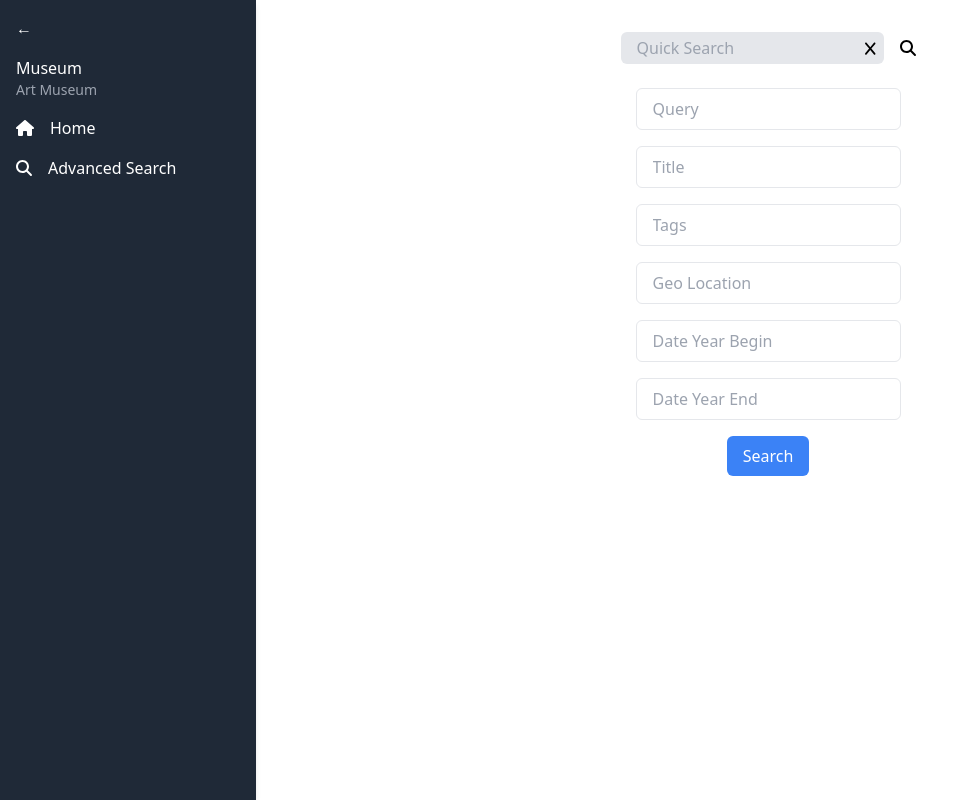
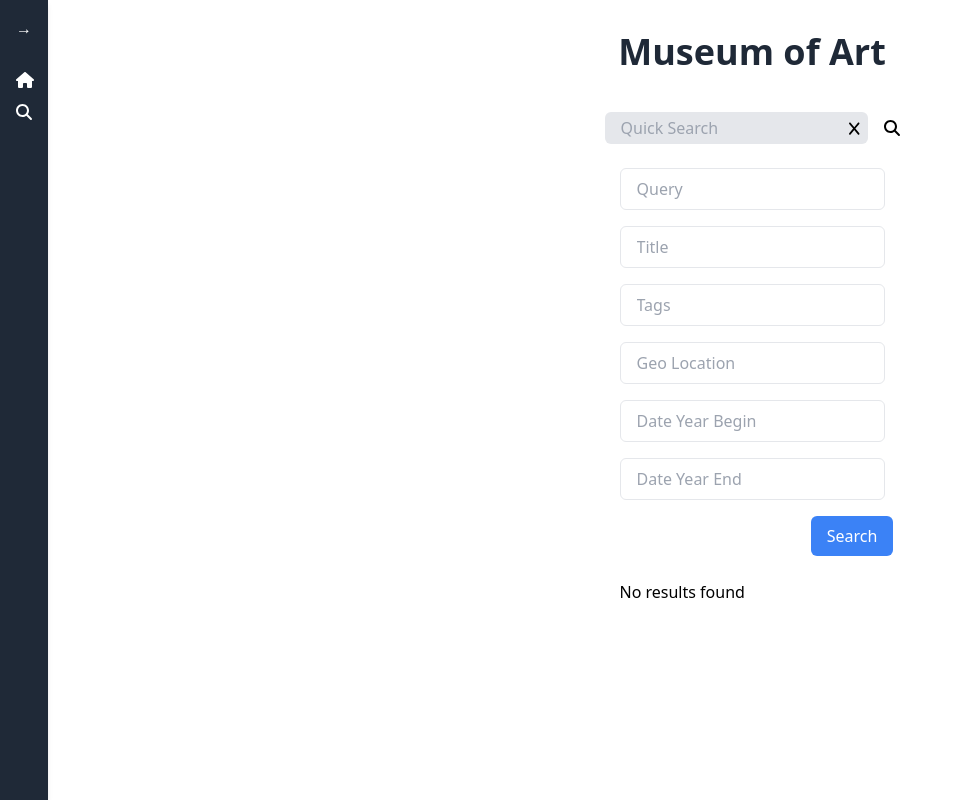
Before and after one commit to Niromash/2PROJ-2WEBD, a React (Vite) app: page /advanced-search in a window 1280 px wide. Shown: the whole page, without its empty margins (0-963 px from the left). Built offline with nearby package versions, Linux system fonts and the light colour scheme.

Commit message:
final push

```diff
--- a/package.json
+++ b/package.json
@@ -4,7 +4,7 @@
   "version": "0.0.0",
   "type": "module",
   "scripts": {
-    "dev": "vite",
+    "dev": "vite --host",
     "build": "tsc && vite build",
     "lint": "eslint . --ext ts,tsx --report-unused-disable-directives --max-warnings 0",
     "preview": "vite preview"
--- /dev/null
+++ b/src/assets/searchForm.css
@@ -0,0 +1,18 @@
+.move-right {
+    transform: translateX(100px);
+    transition: transform 0.2s ease;
+}
+.move-left {
+    transform: translateX(-100px);
+    transition: transform 0.2s ease;
+}
+.shake {
+    animation: shake 0.5s;
+}
+@keyframes shake {
+    0% { transform: translateX(0); }
+    25% { transform: translateX(-5px); }
+    50% { transform: translateX(5px); }
+    75% { transform: translateX(-5px); }
+    100% { transform: translateX(0); }
+}
--- a/src/components/ObjectDetail.tsx
+++ b/src/components/ObjectDetail.tsx
@@ -6,17 +6,23 @@ interface ObjectDetailProps {
     image: string;
     artistDisplayBio: string;
     dimensions: string;
+    additionalImages: string[];
 }
 
-const ObjectDetail: React.FC<ObjectDetailProps> = ({name, title, image, artistDisplayBio, dimensions}) => {
+const ObjectDetail: React.FC<ObjectDetailProps> = ({name, title, image, artistDisplayBio, dimensions, additionalImages}) => {
     return (
-        <div className="min-h-screen w-full flex flex-col items-center justify-center bg-gray-100 p-20">
+        <div className="min-h-screen w-full flex flex-col items-center justify-center p-20">
             <img className="w-80 object-cover rounded-lg mb-4 mx-auto" src={image} alt={title}/>
             <div className="text-center">
                 <h1 className="text-3xl font-bold text-gray-800 mb-4">{title}</h1>
                 <p className="text-lg text-gray-700 mb-4"><strong>Artist:</strong> {name}</p>
                 <p className="text-lg text-gray-700 mb-4"><strong>Artist Bio:</strong> {artistDisplayBio}</p>
                 <p className="text-lg text-gray-700 mb-4"><strong>Dimensions:</strong> {dimensions}</p>
+                <div className="flex justify-center">
+                    {additionalImages.map((img, index) => (
+                        <img key={index} className="w-32 object-cover rounded-lg mx-2" src={img} alt={title}/>
+                    ))}
+                </div>
             </div>
         </div>
     );
--- a/src/components/Sidebar.tsx
+++ b/src/components/Sidebar.tsx
@@ -1,11 +1,11 @@
-import React, {useState} from 'react';
-import {FontAwesomeIcon} from "@fortawesome/react-fontawesome";
-import {faHome, faMagnifyingGlass} from "@fortawesome/free-solid-svg-icons";
-import {Link} from "react-router-dom";
-import {IconProp} from "@fortawesome/fontawesome-svg-core";
+import React, { useState } from 'react';
+import { FontAwesomeIcon } from "@fortawesome/react-fontawesome";
+import { faHome, faMagnifyingGlass } from "@fortawesome/free-solid-svg-icons";
+import { Link } from "react-router-dom";
+import { IconProp } from "@fortawesome/fontawesome-svg-core";
 
 const Sidebar: React.FC = () => {
-    const [isCollapsed, setIsCollapsed] = useState(false);
+    const [isCollapsed, setIsCollapsed] = useState(true); // Set initial state to true
 
     const navbarItems: { path: string, name: string, icon: IconProp }[] = [
         {
@@ -25,12 +25,12 @@ const Sidebar: React.FC = () => {
     };
 
     return (
-        <div className="flex h-screen">
+        <div className="flex fixed h-screen">
             <div
-                className={`top-0 left-0 ${isCollapsed ? 'w-28' : 'w-64'} h-full bg-gray-800 shadow-md transition-all duration-300`}>
-                <nav className="flex flex-col p-4 space-y-4">
+                className={`flex-shrink-0 ${isCollapsed ? 'w-12' : 'w-48'} bg-gray-800 shadow-md transition-all duration-300`}>
+                <nav className="flex flex-col p-4 space-y-4 h-full">
                     <div className="flex items-center justify-between">
-                        <button onClick={toggleSidebar} className="text-white focus:outline-none">
+                        <button onClick={toggleSidebar} className="text-white focus:outline-none hidden md:block">
                             {isCollapsed ? '→' : '←'}
                         </button>
                     </div>
@@ -43,14 +43,17 @@ const Sidebar: React.FC = () => {
 
                     {navbarItems.map(item => (
                         <Link to={item.path} className="flex items-center justify-between w-full" key={item.path}>
-                            <div className="text-white flex items-center">
-                                <FontAwesomeIcon icon={item.icon}/>
+                            <div className="text-white flex items-center mt-3 mb-3 md:mb-0 md:mt-0">
+                                <FontAwesomeIcon icon={item.icon} />
                                 <span className={`${isCollapsed ? 'hidden' : 'block'} ml-4`}>{item.name}</span>
                             </div>
                         </Link>
                     ))}
                 </nav>
             </div>
+            <div className="flex-1 overflow-auto">
+                {/* Your main content goes here */}
+            </div>
         </div>
     );
 };
--- a/src/layouts/Layout.tsx
+++ b/src/layouts/Layout.tsx
@@ -7,7 +7,8 @@ export default function Layout() {
         <>
             <div className="flex w-full">
                 <Sidebar/>
-                <div className="flex flex-col items-center w-full mt-8">
+                <div className="flex flex-col items-center w-full mt-8 ml-10 md:ml-56">
+                    <h1 className="text-4xl font-bold text-gray-800 mb-10">Museum of Art</h1>
                     <QuickSearchBar/>
                     <Outlet/>
                 </div>
--- a/src/pages/AdvcancedSearchPage.tsx
+++ b/src/pages/AdvcancedSearchPage.tsx
@@ -1,10 +1,16 @@
-import React, {useState} from 'react';
-import {advancedSearch, ArtObject, SearchRequest} from '../services/api';
+import React, { useState } from 'react';
+import { advancedSearch, ArtObject, SearchRequest } from '../services/api';
 import Card from "../components/Card.tsx";
+import { Link } from "react-router-dom";
+import Skeleton from 'react-loading-skeleton';
+import '../assets/searchForm.css';
 
 const AdvancedSearchPage: React.FC = () => {
     const [searchRequest, setSearchRequest] = useState<SearchRequest>({} as SearchRequest);
     const [searchResults, setSearchResults] = useState<ArtObject[]>([]);
+    const [loading, setLoading] = useState(false);
+    const [moveRight, setMoveRight] = useState(true);
+    const [shakeButton, setShakeButton] = useState(false);
 
     const handleInputChange = (event: React.ChangeEvent<HTMLInputElement>) => {
         setSearchRequest({
@@ -15,8 +21,23 @@ const AdvancedSearchPage: React.FC = () => {
 
     const handleSubmit = async (event: React.FormEvent) => {
         event.preventDefault();
+        const { query } = searchRequest;
+        if (!query) {
+            setShakeButton(true);
+            setTimeout(() => setShakeButton(false), 500);
+            return;
+        }
+        setLoading(true);
         const results = await advancedSearch(searchRequest);
         setSearchResults(results);
+        setLoading(false);
+    };
+
+    const handleMouseEnter = () => {
+        const { query } = searchRequest;
+        if (!query) {
+            setMoveRight(!moveRight);
+        }
     };
 
     return (
@@ -65,22 +86,42 @@ const AdvancedSearchPage: React.FC = () => {
                     onChange={handleInputChange}
                     className="px-4 py-2 border rounded-md"
                 />
-                <button type="submit" className="px-4 py-2 bg-blue-500 text-white rounded-md">Search</button>
+                <button
+                    type="submit"
+                    onMouseEnter={handleMouseEnter}
+                    className={`px-4 py-2 bg-blue-500 text-white rounded-md ${moveRight ? 'move-right' : 'move-left'} ${shakeButton ? 'shake' : ''}`}
+                >
+                    Search
+                </button>
             </form>
-            <div className="mt-6 grid grid-cols-1 gap-6">
-                {Object.keys(searchRequest).length !== 0 && searchResults.length === 0 && (
-                    <p className="text-center">No results found</p>
-                )}
-
-                <div className="grid grid-cols-1 lg:grid-cols-2 xl:grid-cols-3 gap-6">
+            <div className="mt-6">
+                {loading ? (
+                    <div className="grid grid-cols-1 md:grid-cols-2 lg:grid-cols-3 gap-6">
+                        {Array.from({ length: 6 }).map((_, index) => (
+                            <div key={index} className="p-4">
+                                <Skeleton height={300} width={350} />
+                                <Skeleton height={20} width="80%" />
+                                <Skeleton height={20} width="60%" />
+                            </div>
+                        ))}
+                    </div>
+                ) : (
+                    searchResults.length === 0 ? (
+                        <p>No results found</p>
+                    ) : (
+                        <div className="grid grid-cols-1 md:grid-cols-2 lg:grid-cols-3 gap-6">
                             {searchResults.map(item => (
+                                <Link to={`/objects/${item.objectID}`} key={item.objectID}>
                                     <Card
                                         image={item.primaryImage}
                                         title={item.title}
                                         artist={item.artistDisplayName}
                                     />
+                                </Link>
                             ))}
                         </div>
+                    )
+                )}
             </div>
         </div>
     );
--- a/src/pages/HomePage.tsx
+++ b/src/pages/HomePage.tsx
@@ -51,7 +51,6 @@ const HomePage: React.FC = () => {
             <h1 className="text-3xl font-bold mb-4">{query.get("q") ? `Search results for "${query.get("q")}"` : 'Highlights'}</h1>
             <div className="grid grid-cols-1 md:grid-cols-2 lg:grid-cols-3 gap-4">
                 {loading ? (
-                    // Display skeletons while loading
                     Array.from({length: 6}).map((_, index) => (
                         <div key={index} className="p-4">
                             <Skeleton height={300} width={300}/>
--- a/src/services/api.ts
+++ b/src/services/api.ts
@@ -7,6 +7,7 @@ export type ArtObject = {
     artistDisplayName: string;
     artistDisplayBio: string;
     dimensions: string;
+    additionalImages: string[];
 };
 
 export type SearchRequest = {
@@ -62,7 +63,8 @@ export async function getObjectDetails(objectId: number): Promise<ArtObject> {
             primaryImage: objectData.primaryImage,
             artistDisplayName: objectData.artistDisplayName,
             artistDisplayBio: objectData.artistDisplayBio,
-            dimensions: objectData.dimensions
+            dimensions: objectData.dimensions,
+            additionalImages: objectData.additionalImages,
         } as ArtObject;
     } catch (error) {
         console.error('Error fetching object details:', error);
```
Also changed, not shown: src/pages/ObjectPage.tsx (+13 -7 lines), 1 other file (tests, documents, lock files or other folders). Lines whose indentation alone changed are shown as unchanged.
